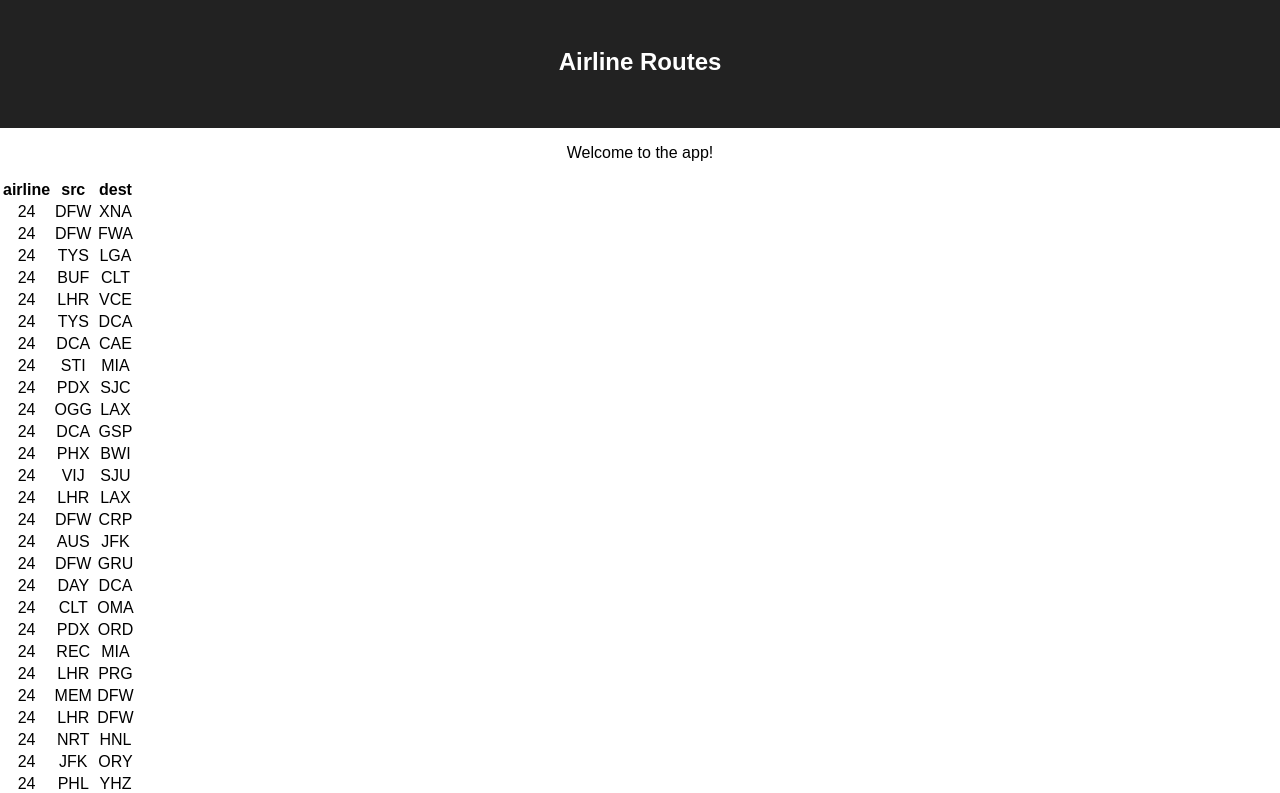
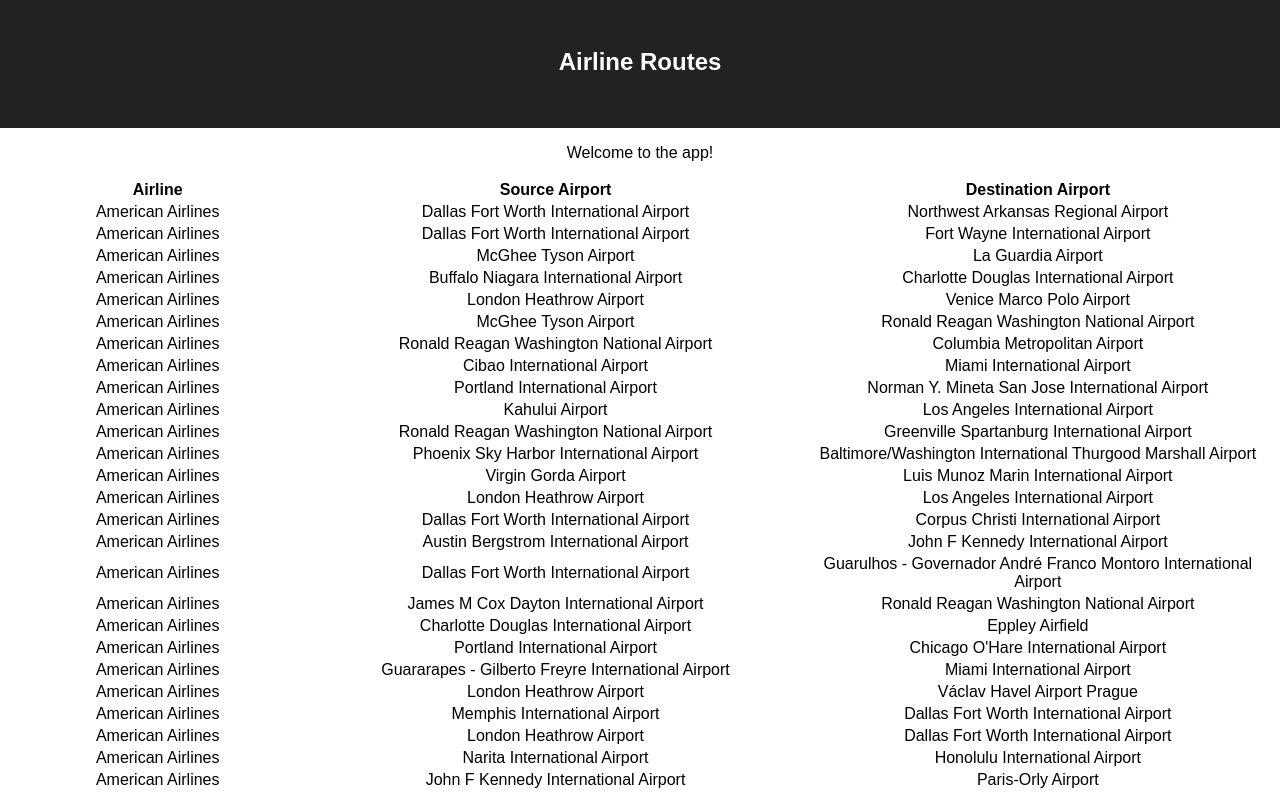
Before and after one commit to neebs12/capstone-prep-airlines, a React (Create React App) app: page / in a window 1280 px wide. Shown: the top 793 px of the page. Built offline with nearby package versions, Linux system fonts and the light colour scheme.

Commit message:
completed step 3

```diff
--- a/src/App.js
+++ b/src/App.js
@@ -1,58 +1,50 @@
 import React, { Component } from 'react';
 import './App.css';
 
-import data from './data'
+import data, {getAirlineById, getAirportByCode} from './data'
 
 const App = () => {
 
   const { routes, airlines, airports } = data
 
+  // debugger;
+
   const RoutesTable = ({ routes }) => {
     // [col1, col2, col3]
     // ---> displayed in correct order
-    const columnNames = Object.keys(routes[0])
-    const colRowHash = {}
-    // create colRowHash object with properties pertaining to columnNames
-    // -- the values of each property is then [] (empty array)
-    columnNames.forEach(colName => {colRowHash[colName] = []})
-    // colRowHash now is
-    /*
-    {
-      "airline": [],
-      ...
-    }
-    */
-   // then populate the sub arrays in object accordingly
-    routes.forEach(route => {
-      // route is an object
-      columnNames.forEach(colName => {
-        // now populating the sub arrays!
-        colRowHash[colName].push(route[colName])
-      })
+    const humanColNames = ["Airline", "Source Airport", "Destination Airport"]
+    const airlineAry = routes.map(r => {
+      const airlineId = r['airline']
+      const airlineName = getAirlineById(airlineId).name
+      return airlineName
+    })
+    const sourceAry = routes.map(r => {
+      const airportCode = r['src']
+      const airportName = getAirportByCode(airportCode).name
+      return airportName
+    })
+    const destAry = routes.map(r => {
+      const airportCode = r['dest']
+      const airportName = getAirportByCode(airportCode).name
+      return airportName
     })
 
-    // debugger;
     return (
-      <table>
+      <table className=".routes-table">
         <thead>
           <tr>{/*first row, are the col names*/}
-            {columnNames.map(name => <th key={name}>{name}</th>)}
+            {humanColNames.map(name => <th key={name}>{name}</th>)}
           </tr>
         </thead>
         <tbody>
-          {/*subseq rows, are the routes*/}
-          {routes.map((route, ind) => {
-            // iter through routes, for number of columns, but get ind number
-            const tds = columnNames.map(name => {
-              const value = colRowHash[name][ind]
-              return (<td key={value}>{value}</td>)
-            })
+          {routes.map((r, ind) => {
             return (
-              <tr key={JSON.stringify(route)}>
-                {tds}
+              <tr key={JSON.stringify(r)}>
+                <td>{airlineAry[ind]}</td>
+                <td>{sourceAry[ind]}</td>
+                <td>{destAry[ind]}</td>
               </tr>
             )
-
           })}
         </tbody>
       </table>
--- a/src/data.js
+++ b/src/data.js
@@ -1400,6 +1400,23 @@ export default {routes, airlines, airports};
 /*
 Add getAirlineById(id) and getAirportByCode(code) functions to data.js
 Import the new functions in App.js and use them to display human friendly values in the table
-airline name instead of airline id
-airport name instead of airport code
+1. airline name instead of airline id
+2. airport name instead of airport code
 */
+
+// do not promisify, for simplicity
+export function getAirlineById(id) {
+  const foundAirline = airlines.find(a => a.id === id)
+  if (!foundAirline) {
+    throw new Error(`Airline id: ${id} is not found`)
+  }
+  return foundAirline
+}
+
+export function getAirportByCode(code) {
+  const foundAirport = airports.find(a => a.code === code)
+  if (!foundAirport) {
+    throw new Error(`Airport code: ${code} is not found`)
+  }
+  return foundAirport
+}
```
Also changed, not shown: src/components/Table.js (added).
